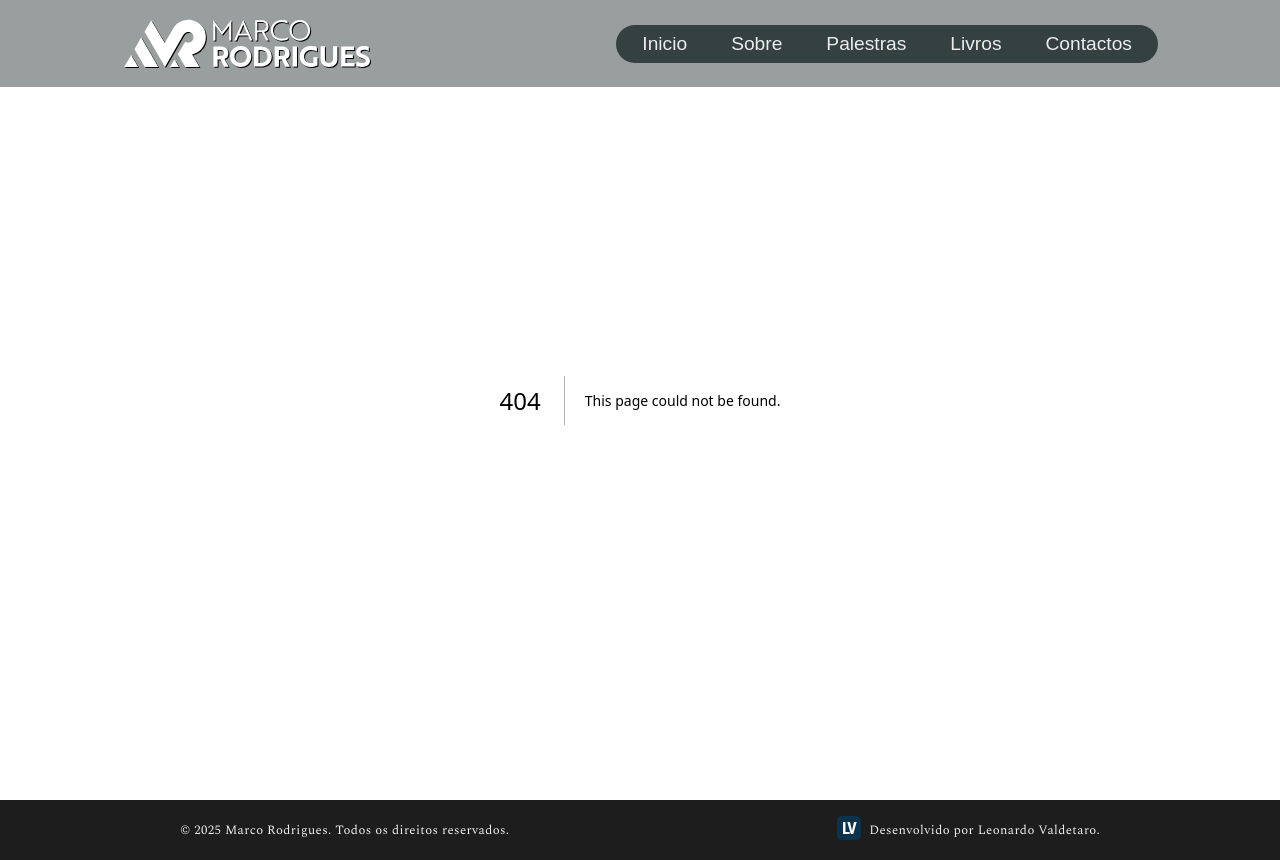
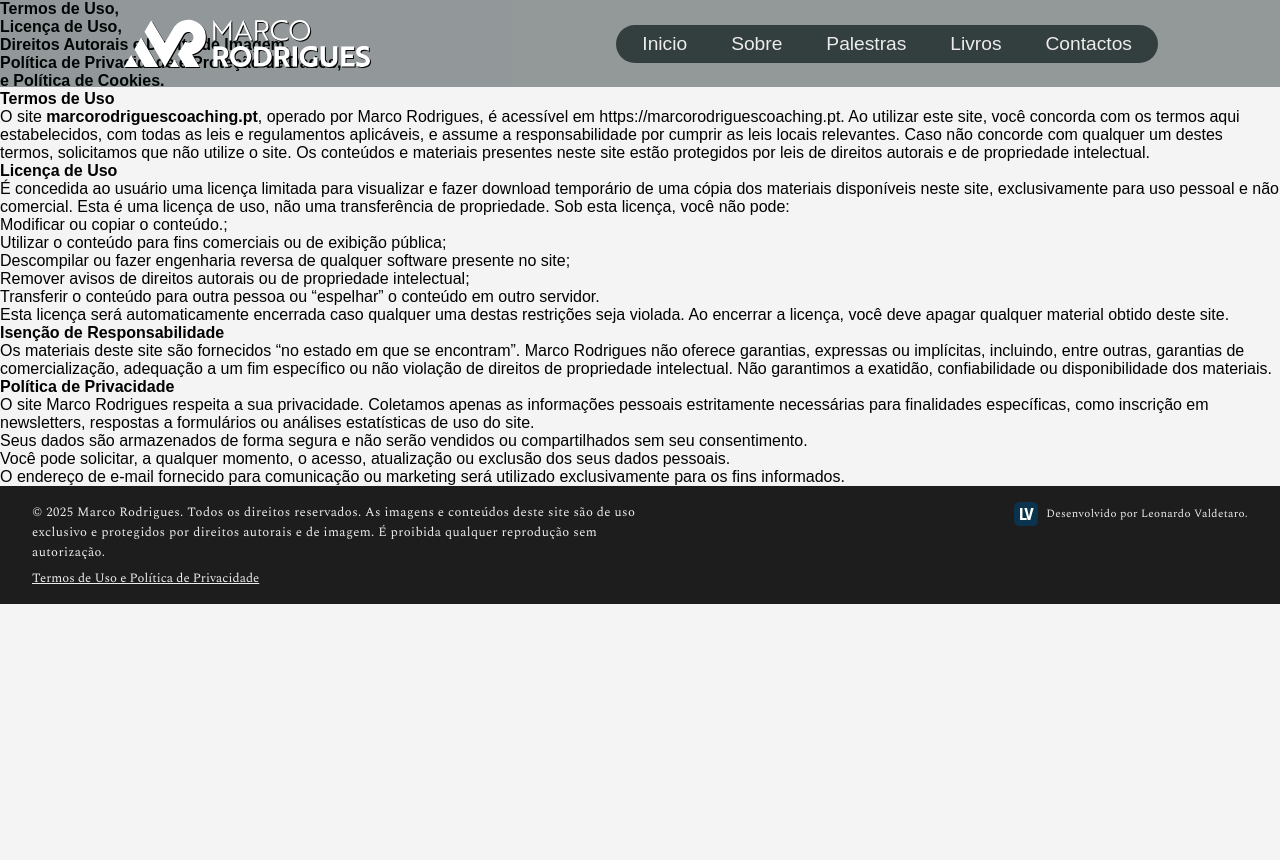
Before and after one commit to leonardovaldetaro/marco-rodrigues, a Next.js app: page /termoDeUso in a window 1280 px wide. Before the commit this address had no page. After the commit the page ends 800 px from the top, so only its background shows below. Built offline with nearby package versions, Linux system fonts and the light colour scheme; a web font is replaced by a local one.

Commit message:
ajustes dos logotipos parceiros

```diff
--- a/app/_components/button/Button.module.scss
+++ b/app/_components/button/Button.module.scss
@@ -60,6 +60,5 @@
     &:hover {
         transform: scale(1.1);
         box-shadow: 0 3px 15px rgba(0, 0, 0, 0.5);
-
     }
 }
--- a/app/_components/footer/Footer.module.scss
+++ b/app/_components/footer/Footer.module.scss
@@ -5,14 +5,15 @@
     background-color: $text-dark;
     width: 100%;
     display: flex;
-    align-items: center;
-    padding: 1em;
+    padding: 1em 0;
 
     &__container {
         display: flex;
         flex-direction: row;
-        align-items: center;
-        justify-content: space-around;
+        justify-content: space-between;
+        max-width: 1440px;
+        margin: 0 auto;
+        padding: 0 2em;
         width: 100%;
 
 
@@ -20,23 +21,73 @@
             flex-direction: column;
         }
 
+        &__termo {
+            display: flex;
+            flex-direction: column;
+            color: $text-light;
+            width: 50%;
+
+            @media (max-width: $desktop_sm) {
+                margin-bottom: 0.5em;
+                width: 100%;
+            }
+
+            p {
+                color: $text-light;
+                font-family: "Spectral", serif;
+                font-size: .8em;
+                font-weight: 300;
+                letter-spacing: 0.03em;
+
+                @media (max-width: $desktop_sm) {
+                    text-align: center;
+                }
+            }
+
+            &__link {
+                color: $text-light;
+                text-decoration: underline;
+                font-family: "Spectral", serif;
+                font-size: 0.8em;
+                margin-top: 0.5em;
+                align-self: start;
+
+                @media (max-width: $desktop_sm) {
+                    text-align: center;
+                }
+
+                &:hover {
+                    color: $color-complements;
+                }
+            }
+        }
+
         &__lvtext {
             display: flex;
             flex-direction: row;
-            align-items: center;
             gap: .5em;
+            height: auto;
 
             @media (max-width: $desktop_sm) {
                 margin-top: 1em;
+                flex-direction: column;
+                text-align: center;
+                margin-top: 1.5em;
             }
-        }
 
-        p {
-            color: $text-light;
-            font-family: "Spectral", serif;
-            font-size: .8em;
-            font-weight: 400;
-            letter-spacing: 0.03em;
+            p {
+                color: $text-light;
+                font-family: "Spectral", serif;
+                font-size: .7em;
+                font-weight: 300;
+                letter-spacing: 0.03em;
+                margin-top: 3px;
+            }
+
+            a {
+                display: flex;
+                align-self: flex-start;
+            }
         }
     }
 }
--- a/app/_components/footer/index.tsx
+++ b/app/_components/footer/index.tsx
@@ -6,9 +6,14 @@ export default function Footer() {
     return (
         <footer className={Styles.footer}>
             <div className={Styles.footer__container}>
-                <p className={Styles.footer__container__text}>
-                    © {new Date().getFullYear()} Marco Rodrigues. Todos os direitos reservados.
-                </p>
+                <div className={Styles.footer__container__termo}>
+                    <p className={Styles.footer__container__termo__text}>
+                        © {new Date().getFullYear()} Marco Rodrigues. Todos os direitos reservados. As imagens e conteúdos deste site são de uso exclusivo e protegidos por direitos autorais e de imagem. É proibida qualquer reprodução sem autorização.
+                    </p>
+                    <Link href="/termoDeUso" className={Styles.footer__container__termo__link}>
+                        Termos de Uso e Política de Privacidade
+                    </Link>
+                </div>
                 <div className={Styles.footer__container__lvtext}>
                     <Link href="/" className={Styles.lvLink}>
                         <Image
--- a/app/_components/header/_nav/index.tsx
+++ b/app/_components/header/_nav/index.tsx
@@ -1,6 +1,7 @@
 "use client";
 
 import { useState } from "react";
+import { usePathname } from "next/navigation";
 import Styles from "./nav.module.scss";
 import Link from "next/link";
 import LogoHeader from "next/image";
@@ -12,6 +13,7 @@ export default function Nav() {
 
     const [isActive, setActive] = useState(false);
     const [isOpen, setOpen] = useState(false);
+    const pathname = usePathname(); // Captura o path atual
 
     const toggleMenu = () => {
         setOpen(!isOpen);
@@ -33,23 +35,24 @@ export default function Nav() {
         <>
             <nav className={Styles.navbar}>
                 <ul className={Styles.menu}>
-                    {menuItems.map((rota, index) => (
+                    {menuItems.map((rota, index) => {
+                        const isCurrent = pathname === rota.to; // Verifica se é a rota ativa
+                        return (
                             <li className={Styles.menu__item} key={index}>
                                 <Link
                                     href={rota.to}
-                                className={`${Styles.link} ${hoveredItem === rota.label
+                                    className={`${Styles.link} ${hoveredItem === rota.label || isCurrent
                                             ? Styles.active
                                             : ""
                                         }`}
-                                onMouseEnter={() =>
-                                    setHoveredItem(rota.label)
-                                }
+                                    onMouseEnter={() => setHoveredItem(rota.label)}
                                     onMouseLeave={() => setHoveredItem(null)}
                                 >
                                     {rota.label}
                                 </Link>
                             </li>
-                    ))}
+                        );
+                    })}
                     <li className={Styles.mobileMenuToggle}>
                         <button
                             className={Styles.mobileMenuToggle__button}
--- a/app/_components/header/_nav/nav.module.scss
+++ b/app/_components/header/_nav/nav.module.scss
@@ -57,8 +57,13 @@
     transition: width 0.3s ease;
   }
 
-  &:hover::after {
-    width: 100%; // Aparece ao passar o mouse
+  &:hover,
+  &.active {
+    color: $color-complements;
+
+    &::after {
+      width: 100%; // Aparece ao passar o mouse
+    }
   }
 }
 
--- a/app/palestras/formulario/form/index.tsx
+++ b/app/palestras/formulario/form/index.tsx
@@ -1,4 +1,5 @@
 'use client'
+import Link from 'next/link'
 import Styles from './Form.module.scss'
 import { useState } from 'react'
 
@@ -227,7 +228,7 @@ export default function ContatoPalestras() {
 
                     {/* Como conheceu */}
                     <div className={Styles.form__group}>
-                        <label htmlFor="comoConheceu">Conte-me,Como conheceu o Marco?</label><br />
+                        <label htmlFor="comoConheceu">Conte-me, como conheceu o Marco?</label><br />
                         <textarea
                             id="comoConheceu"
                             name="comoConheceu"
@@ -258,6 +259,9 @@ export default function ContatoPalestras() {
                             <input type="checkbox" name="concordaTermos" checked={formData.concordaTermos} onChange={handleChange} />
                             Concordo com os termos e condições<span style={{ color: requiredStyle }}>*</span>
                         </label>
+                        <Link href="/termoDeUso" target="_blank" rel="noopener noreferrer" className={Styles.form__groupTermos__link}>
+                            Leia os termos e condições aqui.
+                        </Link>
                         {errors.concordaTermos && <p style={{ color: 'red' }}>{errors.concordaTermos}</p>}
                     </div>
 
--- /dev/null
+++ b/app/termoDeUso/page.tsx
@@ -0,0 +1,58 @@
+import Styles from './Termo.module.scss';
+
+export default function TermoDeUso() {
+    return (
+        <main className={Styles.termoDeUso}>
+            <div>
+                <h1>
+                    Termos de Uso,<br />
+                    Licença de Uso,<br />
+                    Direitos Autorais e Direito de Imagem,<br />
+                    Política de Privacidade e Proteção de Dados,<br />
+                    e Política de Cookies.
+                </h1>
+            </div>
+
+            <article>
+                <h2>Termos de Uso</h2>
+                <p>
+                    O site <b>marcorodriguescoaching.pt</b>, operado por Marco Rodrigues, é acessível em https://marcorodriguescoaching.pt. Ao utilizar este site, você concorda com os termos aqui estabelecidos, com todas as leis e regulamentos aplicáveis, e assume a responsabilidade por cumprir as leis locais relevantes. Caso não concorde com qualquer um destes termos, solicitamos que não utilize o site. Os conteúdos e materiais presentes neste site estão protegidos por leis de direitos autorais e de propriedade intelectual.
+                </p>
+            </article>
+
+            <article>
+                <h2>Licença de Uso</h2>
+                <p>
+                    É concedida ao usuário uma licença limitada para visualizar e fazer download temporário de uma cópia dos materiais disponíveis neste site, exclusivamente para uso pessoal e não comercial. Esta é uma licença de uso, não uma transferência de propriedade. Sob esta licença, você não pode:
+                </p>
+                <ul>
+                    <li>Modificar ou copiar o conteúdo.;</li>
+                    <li>Utilizar o conteúdo para fins comerciais ou de exibição pública;</li>
+                    <li>Descompilar ou fazer engenharia reversa de qualquer software presente no site;</li>
+                    <li>Remover avisos de direitos autorais ou de propriedade intelectual;</li>
+                    <li>Transferir o conteúdo para outra pessoa ou “espelhar” o conteúdo em outro servidor.</li>
+                </ul>
+                <p>
+                    Esta licença será automaticamente encerrada caso qualquer uma destas restrições seja violada. Ao encerrar a licença, você deve apagar qualquer material obtido deste site.
+                </p>
+            </article>
+            <article>
+                <h2>Isenção de Responsabilidade</h2>
+                <p>
+                    Os materiais deste site são fornecidos “no estado em que se encontram”. Marco Rodrigues não oferece garantias, expressas ou implícitas, incluindo, entre outras, garantias de comercialização, adequação a um fim específico ou não violação de direitos de propriedade intelectual. Não garantimos a exatidão, confiabilidade ou disponibilidade dos materiais.
+                </p>
+            </article>
+            <article>
+                <h2>Política de Privacidade</h2>
+                <p>
+                    O site Marco Rodrigues respeita a sua privacidade. Coletamos apenas as informações pessoais estritamente necessárias para finalidades específicas, como inscrição em newsletters, respostas a formulários ou análises estatísticas de uso do site.
+                </p>
+                <ul>
+                    <li>Seus dados são armazenados de forma segura e não serão vendidos ou compartilhados sem seu consentimento.</li>
+                    <li>Você pode solicitar, a qualquer momento, o acesso, atualização ou exclusão dos seus dados pessoais.</li>
+                    <li>O endereço de e-mail fornecido para comunicação ou marketing será utilizado exclusivamente para os fins informados.</li>
+                </ul>
+            </article>
+        </main>
+    );
+}
```
Also changed, not shown: app/home/partnersSection/Partnners.module.scss (+16 -3 lines), app/home/partnersSection/index.tsx (+19 -13 lines), app/palestras/formulario/form/Form.module.scss (+17 -6 lines), app/termoDeUso/Termo.module.scss (added). Lines whose indentation alone changed are shown as unchanged.
